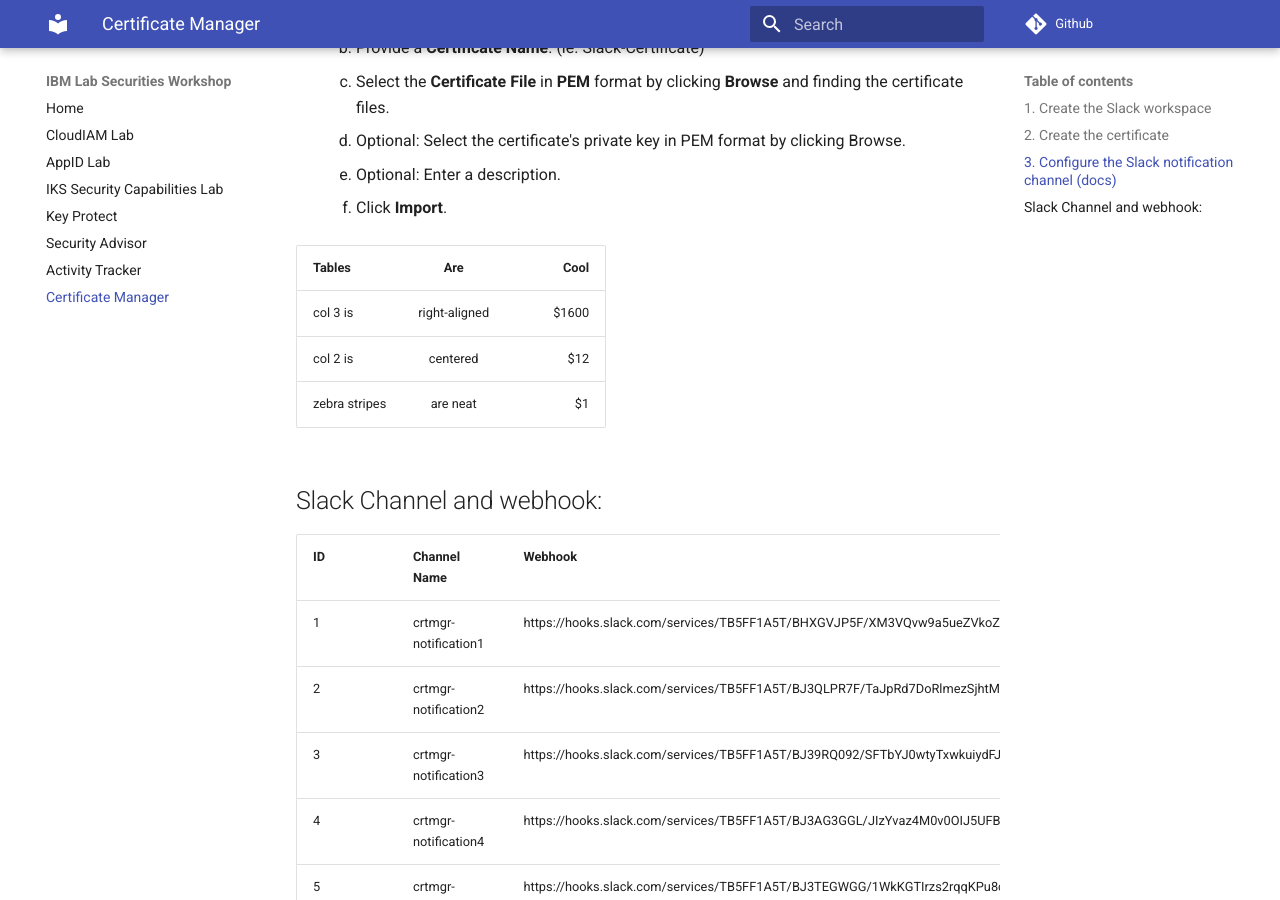
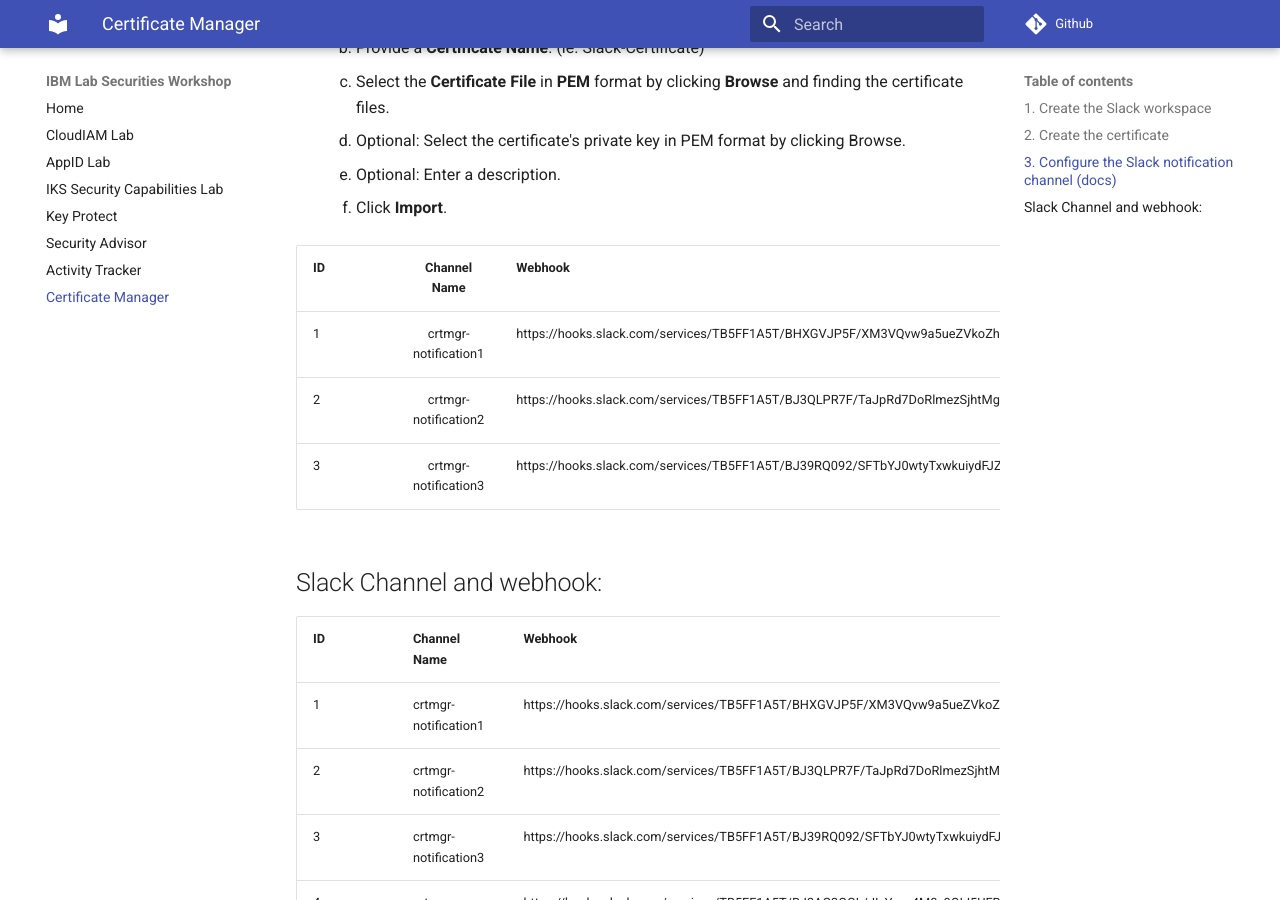
Before and after one commit to ibm-cloud-architecture/ibm-security-workshop, an MkDocs documentation site: the page built from docs/CertificateManager/README.md, in a window 1280 px wide and 900 px high, scrolled down 1803 px. Built offline with MkDocs 1.6.1 and Material for MkDocs 9.7.7, drawn with Linux system fonts in a browser that asks for light colours.

Commit message:
Update README.md

```diff
--- a/docs/CertificateManager/README.md
+++ b/docs/CertificateManager/README.md
@@ -32,11 +32,11 @@
     5. Optional: Enter a description.
     6. Click **Import**.
 
-| Tables        | Are           | Cool  |
-| ------------- |:-------------:| -----:|
-| col 3 is      | right-aligned | $1600 |
-| col 2 is      | centered      |   $12 |
-| zebra stripes | are neat      |    $1 |
+| ID        | Channel Name          | Webhook  |
+| ------------- |:-------------:| :-----|
+| 1 | crtmgr-notification1 | https://hooks.slack.com/services/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 |
+| 2 | crtmgr-notification2      |   https://hooks.slack.com/services/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 |
+| 3 | crtmgr-notification3      |    https://hooks.slack.com/services/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 |
 
 
 
```
